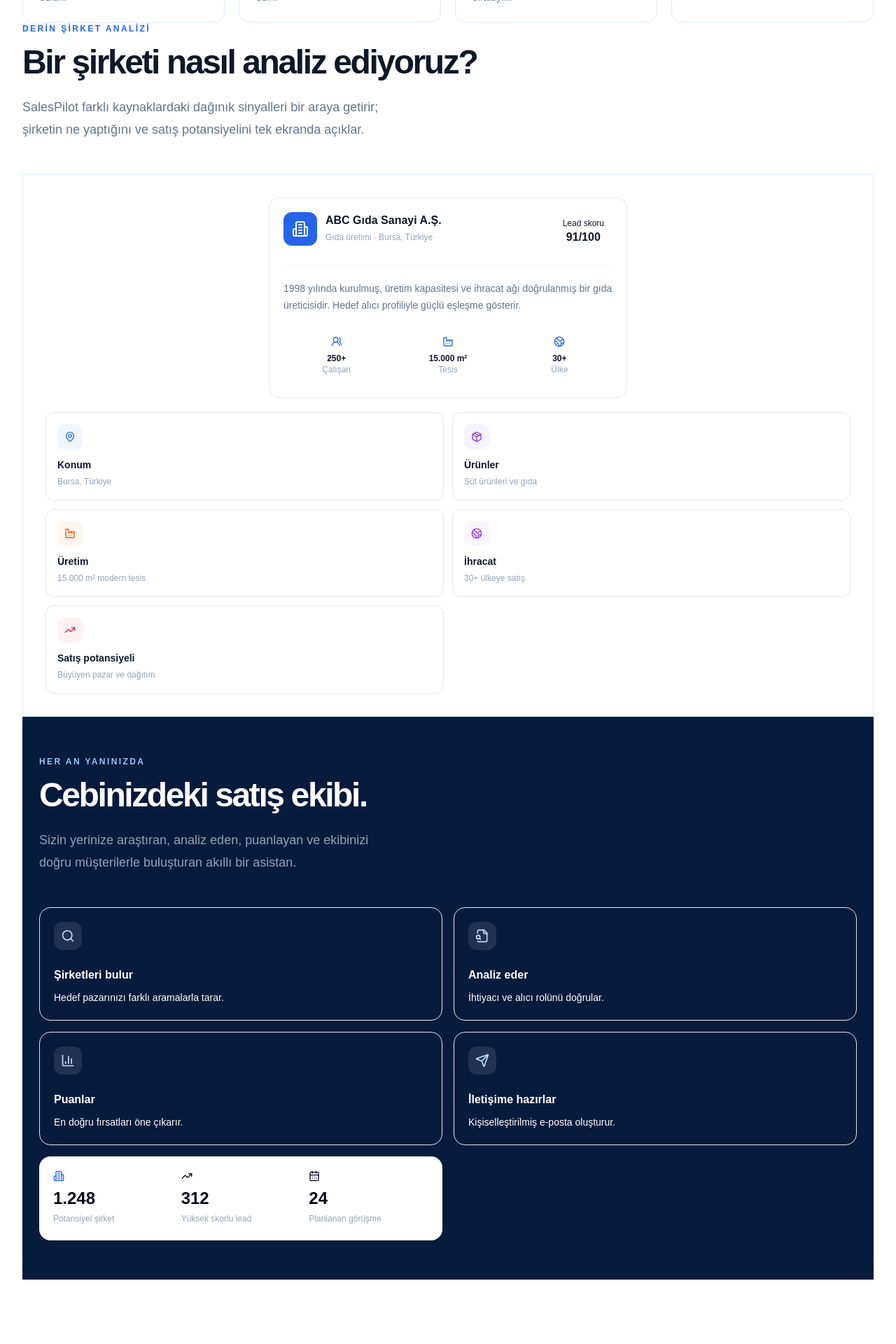
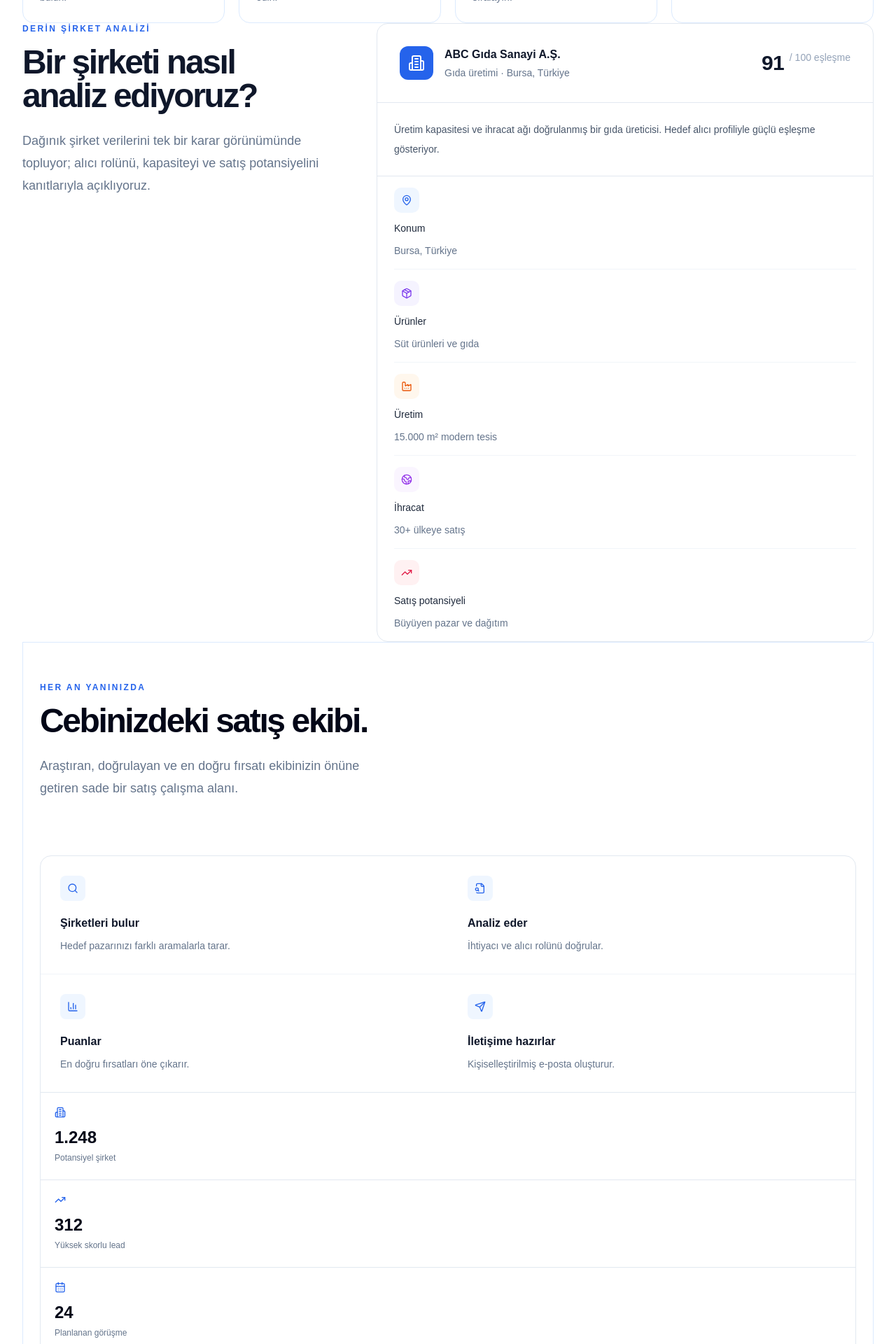
Before and after one commit to kerimelmalii/salespilot, a Next.js app: page / in a window 1280 px wide. Shown: the part 1300-3220 px from the top of the page at 70% size. Built offline with nearby package versions, Linux system fonts and the light colour scheme.

Commit message:
Refine product story and fix workspace layout

```diff
--- a/app/globals.css
+++ b/app/globals.css
@@ -128,7 +128,13 @@ html {
 
 .app-sidebar-desktop {
   display: block;
+  position: fixed;
+  top: 0;
+  bottom: 0;
+  left: 0;
+  z-index: 30;
   width: 17.5rem;
+  overflow-y: auto;
   border-right: 1px solid #e2e8f0;
   background: #fff;
 }
--- a/app/page.tsx
+++ b/app/page.tsx
@@ -902,10 +902,21 @@ export default function Home() {
       </section>
 
       <section id="nasil-calisir" className="border-y border-blue-950/10 bg-white py-20">
-        <div className="mx-auto max-w-7xl px-5 lg:px-8">
-          <p className="text-xs font-semibold uppercase tracking-[.2em] text-blue-700">Nasıl çalışır?</p>
-          <div className="mt-4 grid gap-10 md:grid-cols-[.8fr_1.2fr]"><h2 className="text-3xl font-semibold tracking-[-.035em] sm:text-4xl">Aramadan karara,<br/>tek bir akış.</h2><p className="max-w-xl leading-7 text-slate-500">Klasik listeler şirket adı verir. SalesPilot ise o şirketin gerçekten alıcı olup olmadığını açıklayan bir karar zemini oluşturur.</p></div>
-          <div className="mt-14 grid gap-5 md:grid-cols-3">{proofItems.map(([number, title, text]) => <article key={number} className="rounded-2xl border border-slate-200 bg-[#f8faff] p-6"><span className="text-xs font-semibold text-blue-700">{number}</span><h3 className="mt-10 text-xl font-semibold">{title}</h3><p className="mt-3 text-sm leading-6 text-slate-500">{text}</p></article>)}</div>
+        <div className="mx-auto grid max-w-7xl gap-12 px-5 lg:grid-cols-[.72fr_1.28fr] lg:items-start lg:gap-20 lg:px-8">
+          <div className="lg:sticky lg:top-28">
+            <p className="text-xs font-semibold uppercase tracking-[.2em] text-blue-700">Nasıl çalışır?</p>
+            <h2 className="mt-4 text-3xl font-semibold tracking-[-.035em] sm:text-4xl">Aramadan karara,<br/>tek bir akış.</h2>
+            <p className="mt-6 max-w-md leading-7 text-slate-500">Klasik listeler şirket adı verir. SalesPilot ise o şirketin gerçekten alıcı olup olmadığını açıklayan bir karar zemini oluşturur.</p>
+          </div>
+          <div className="divide-y divide-slate-200 border-y border-slate-200">
+            {proofItems.map(([number, title, text]) => (
+              <article key={number} className="grid gap-4 py-7 sm:grid-cols-[3rem_10rem_1fr] sm:items-start sm:gap-5">
+                <span className="text-xs font-semibold tracking-[.12em] text-blue-700">{number}</span>
+                <h3 className="text-lg font-semibold tracking-tight text-slate-900">{title}</h3>
+                <p className="text-sm leading-6 text-slate-500">{text}</p>
+              </article>
+            ))}
+          </div>
         </div>
       </section>
 
--- a/components/product-story.tsx
+++ b/components/product-story.tsx
@@ -55,23 +55,55 @@ export function ProductStory() {
         </div>
       </section>
 
-      <section className="grid items-center gap-12 lg:grid-cols-[.7fr_1.3fr]">
-        <div><p className="text-xs font-semibold uppercase tracking-[.2em] text-blue-600">Derin şirket analizi</p><h2 className="mt-4 text-4xl font-semibold tracking-[-.05em] sm:text-5xl">Bir şirketi nasıl analiz ediyoruz?</h2><p className="mt-6 max-w-lg text-lg leading-8 text-slate-500">SalesPilot farklı kaynaklardaki dağınık sinyalleri bir araya getirir; şirketin ne yaptığını ve satış potansiyelini tek ekranda açıklar.</p></div>
-        <div className="relative rounded-[2rem] border border-blue-100 bg-[#f3f7ff] p-5 sm:p-8">
-          <div className="mx-auto max-w-lg rounded-2xl border border-white bg-white p-5 shadow-[0_25px_70px_-35px_rgba(37,99,235,.25)]">
-            <div className="flex items-start justify-between gap-4"><div className="flex gap-3"><span className="grid h-12 w-12 shrink-0 place-items-center rounded-xl bg-blue-600 text-white"><Building2 className="h-6 w-6"/></span><div><h3 className="font-semibold">ABC Gıda Sanayi A.Ş.</h3><p className="mt-1 text-xs text-slate-400">Gıda üretimi · Bursa, Türkiye</p></div></div><span className="rounded-xl bg-emerald-50 px-3 py-2 text-center text-xs text-emerald-700">Lead skoru<br/><strong className="text-base">91/100</strong></span></div>
-            <p className="mt-5 border-t border-slate-100 pt-5 text-sm leading-6 text-slate-500">1998 yılında kurulmuş, üretim kapasitesi ve ihracat ağı doğrulanmış bir gıda üreticisidir. Hedef alıcı profiliyle güçlü eşleşme gösterir.</p>
-            <div className="mt-5 grid grid-cols-3 gap-2 text-center text-xs"><div className="rounded-xl bg-slate-50 p-3"><UsersRound className="mx-auto h-4 w-4 text-blue-600"/><strong className="mt-2 block">250+</strong><span className="text-slate-400">Çalışan</span></div><div className="rounded-xl bg-slate-50 p-3"><Factory className="mx-auto h-4 w-4 text-blue-600"/><strong className="mt-2 block">15.000 m²</strong><span className="text-slate-400">Tesis</span></div><div className="rounded-xl bg-slate-50 p-3"><Globe2 className="mx-auto h-4 w-4 text-blue-600"/><strong className="mt-2 block">30+</strong><span className="text-slate-400">Ülke</span></div></div>
+      <section className="grid items-start gap-12 lg:grid-cols-[.75fr_1.25fr] lg:gap-20">
+        <div className="lg:pt-8">
+          <p className="text-xs font-semibold uppercase tracking-[.2em] text-blue-600">Derin şirket analizi</p>
+          <h2 className="mt-4 text-4xl font-semibold tracking-[-.05em] sm:text-5xl">Bir şirketi nasıl analiz ediyoruz?</h2>
+          <p className="mt-6 max-w-lg text-lg leading-8 text-slate-500">Dağınık şirket verilerini tek bir karar görünümünde topluyor; alıcı rolünü, kapasiteyi ve satış potansiyelini kanıtlarıyla açıklıyoruz.</p>
+        </div>
+        <div className="overflow-hidden rounded-2xl border border-slate-200 bg-white shadow-[0_28px_80px_-56px_rgba(37,99,235,.5)]">
+          <div className="flex flex-col gap-5 border-b border-slate-200 p-6 sm:flex-row sm:items-center sm:justify-between sm:p-8">
+            <div className="flex items-center gap-4">
+              <span className="grid h-12 w-12 shrink-0 place-items-center rounded-xl bg-blue-600 text-white"><Building2 className="h-6 w-6"/></span>
+              <div><h3 className="font-semibold text-slate-900">ABC Gıda Sanayi A.Ş.</h3><p className="mt-1 text-sm text-slate-500">Gıda üretimi · Bursa, Türkiye</p></div>
+            </div>
+            <div className="flex items-baseline gap-2 sm:text-right"><strong className="text-3xl font-semibold tracking-tight text-emerald-600">91</strong><span className="text-sm text-slate-400">/ 100 eşleşme</span></div>
           </div>
-          <div className="mt-5 grid gap-3 sm:grid-cols-2 xl:grid-cols-3">{analysisSignals.map(({icon:Icon,title,text,tone}) => <div key={title} className="rounded-xl border border-white bg-white/90 p-4"><span className={`analysis-tone analysis-tone-${tone}`}><Icon className="h-4 w-4"/></span><h4 className="mt-3 text-sm font-semibold">{title}</h4><p className="mt-1 text-xs leading-5 text-slate-400">{text}</p></div>)}</div>
+          <p className="px-6 py-6 text-sm leading-7 text-slate-600 sm:px-8">Üretim kapasitesi ve ihracat ağı doğrulanmış bir gıda üreticisi. Hedef alıcı profiliyle güçlü eşleşme gösteriyor.</p>
+          <div className="border-t border-slate-200 px-6 sm:px-8">
+            {analysisSignals.map(({icon: Icon, title, text, tone}) => (
+              <div key={title} className="grid grid-cols-[2.5rem_1fr] items-center gap-3 border-b border-slate-100 py-4 last:border-0 sm:grid-cols-[2.5rem_10rem_1fr]">
+                <span className={`analysis-tone analysis-tone-${tone}`}><Icon className="h-4 w-4"/></span>
+                <h4 className="text-sm font-medium text-slate-800">{title}</h4>
+                <p className="col-start-2 text-sm text-slate-500 sm:col-start-auto sm:text-right">{text}</p>
+              </div>
+            ))}
+          </div>
         </div>
       </section>
 
-      <section className="grid items-center gap-12 rounded-[2rem] bg-[#071b3c] px-6 py-14 text-white sm:px-10 lg:grid-cols-[.8fr_1.2fr] lg:p-14">
-        <div><p className="text-xs font-semibold uppercase tracking-[.2em] text-blue-300">Her an yanınızda</p><h2 className="mt-4 text-4xl font-semibold tracking-[-.05em] sm:text-5xl">Cebinizdeki satış ekibi.</h2><p className="mt-6 max-w-lg text-lg leading-8 text-blue-100/65">Sizin yerinize araştıran, analiz eden, puanlayan ve ekibinizi doğru müşterilerle buluşturan akıllı bir asistan.</p></div>
-        <div className="grid gap-4 sm:grid-cols-2">
-          {assistantFeatures.map(({icon:Icon,title,text}) => <article key={title} className="rounded-2xl border border-white/10 bg-white/[.07] p-5 backdrop-blur"><span className="grid h-10 w-10 place-items-center rounded-xl bg-white/10 text-blue-200"><Icon className="h-5 w-5"/></span><h3 className="mt-6 font-semibold">{title}</h3><p className="mt-2 text-sm leading-6 text-blue-100/55">{text}</p></article>)}
-          <div className="sm:col-span-2 grid grid-cols-3 gap-3 rounded-2xl bg-white p-5 text-slate-950"><div><Building2 className="h-4 w-4 text-blue-600"/><strong className="mt-2 block text-2xl">1.248</strong><span className="text-xs text-slate-400">Potansiyel şirket</span></div><div><TrendingUp className="h-4 w-4 text-emerald-500"/><strong className="mt-2 block text-2xl">312</strong><span className="text-xs text-slate-400">Yüksek skorlu lead</span></div><div><CalendarDays className="h-4 w-4 text-orange-500"/><strong className="mt-2 block text-2xl">24</strong><span className="text-xs text-slate-400">Planlanan görüşme</span></div></div>
+      <section className="grid items-center gap-12 rounded-[2rem] border border-blue-100 bg-[#f6f9ff] px-6 py-14 sm:px-10 lg:grid-cols-[.8fr_1.2fr] lg:gap-20 lg:p-14">
+        <div>
+          <p className="text-xs font-semibold uppercase tracking-[.2em] text-blue-600">Her an yanınızda</p>
+          <h2 className="mt-4 text-4xl font-semibold tracking-[-.05em] text-slate-950 sm:text-5xl">Cebinizdeki satış ekibi.</h2>
+          <p className="mt-6 max-w-lg text-lg leading-8 text-slate-500">Araştıran, doğrulayan ve en doğru fırsatı ekibinizin önüne getiren sade bir satış çalışma alanı.</p>
+        </div>
+        <div className="overflow-hidden rounded-2xl border border-slate-200 bg-white shadow-[0_28px_80px_-56px_rgba(37,99,235,.5)]">
+          <div className="grid sm:grid-cols-2">
+            {assistantFeatures.map(({icon: Icon, title, text}, index) => (
+              <article key={title} className={`p-6 sm:p-7 ${index < 2 ? "border-b border-slate-100" : ""} ${index % 2 === 0 ? "sm:border-r" : ""}`}>
+                <span className="grid h-9 w-9 place-items-center rounded-lg bg-blue-50 text-blue-600"><Icon className="h-4 w-4"/></span>
+                <h3 className="mt-5 font-semibold text-slate-900">{title}</h3>
+                <p className="mt-2 text-sm leading-6 text-slate-500">{text}</p>
+              </article>
+            ))}
+          </div>
+          <div className="grid grid-cols-1 border-t border-slate-200 bg-slate-50/70 sm:grid-cols-3">
+            {[[Building2, "1.248", "Potansiyel şirket"], [TrendingUp, "312", "Yüksek skorlu lead"], [CalendarDays, "24", "Planlanan görüşme"]].map(([MetricIcon, value, label], index) => {
+              const Icon = MetricIcon as typeof Building2;
+              return <div key={String(label)} className={`p-5 ${index < 2 ? "border-b border-slate-200 sm:border-b-0 sm:border-r" : ""}`}><Icon className="h-4 w-4 text-blue-600"/><strong className="mt-3 block text-2xl text-slate-950">{String(value)}</strong><span className="text-xs text-slate-500">{String(label)}</span></div>;
+            })}
+          </div>
         </div>
       </section>
     </div>
```
